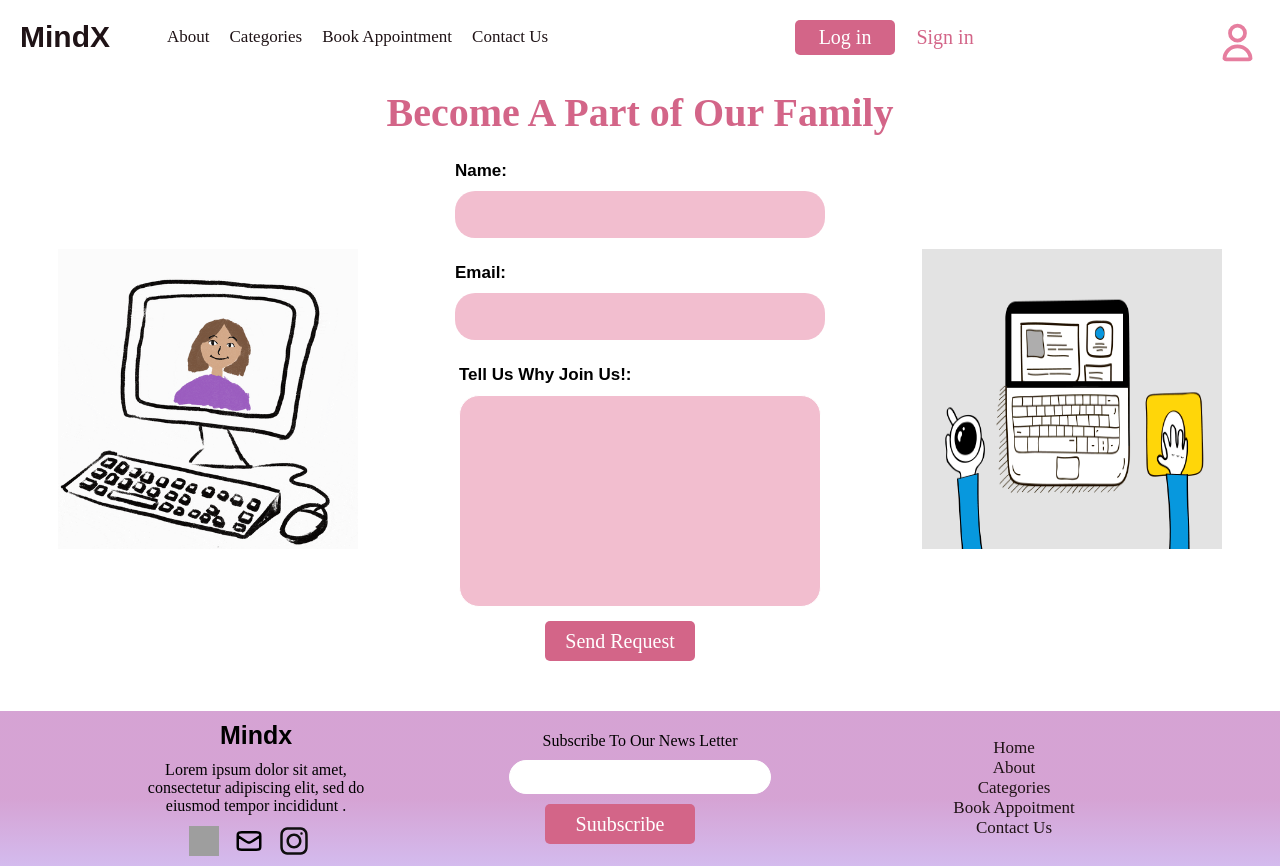
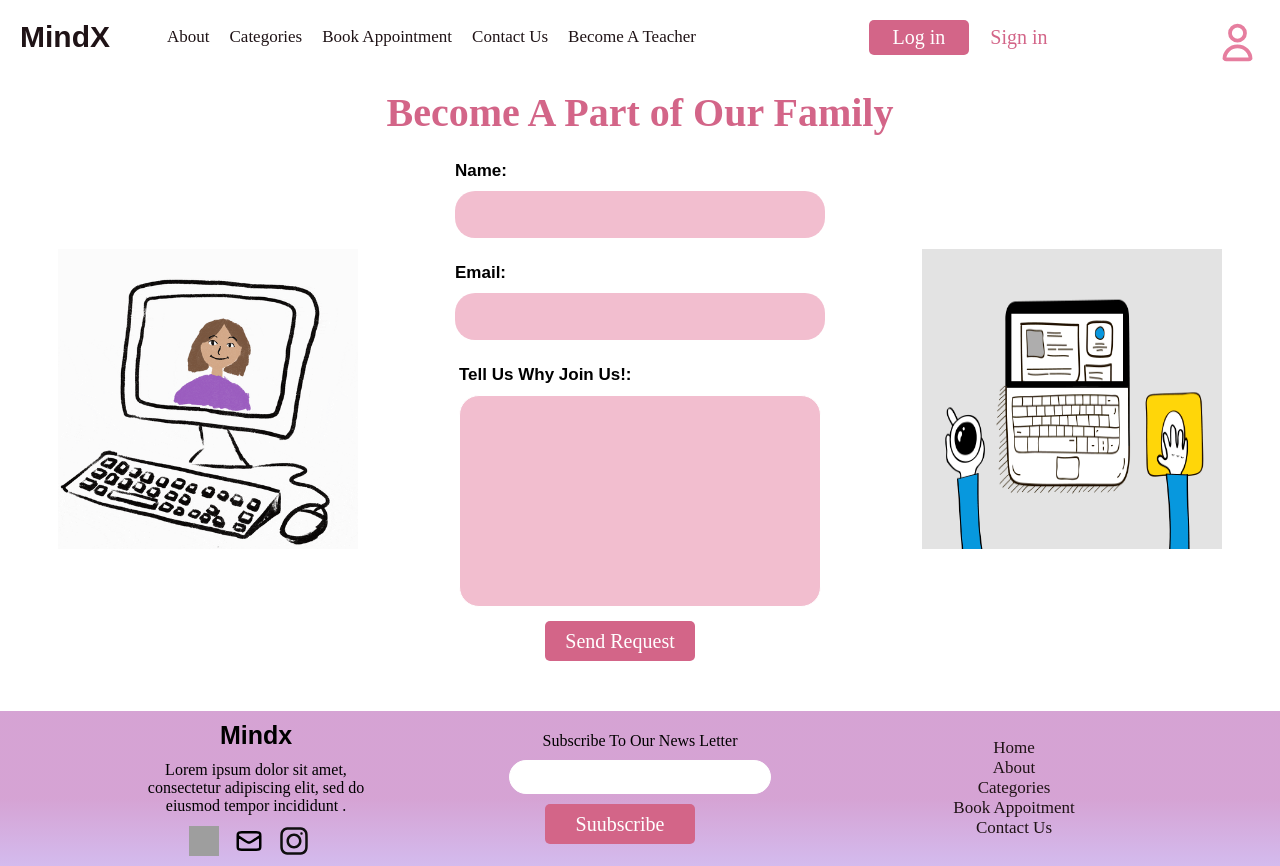
Before and after one commit to rasha-taher/ELearning_Front_End, a React (Create React App) app: page / in a window 1280 px wide. Built offline with nearby package versions, Linux system fonts and the light colour scheme; grey boxes are pictures that could not be loaded.

Commit message:
added the request to  become  teacher page

```diff
--- a/src/Components/Header.jsx
+++ b/src/Components/Header.jsx
@@ -35,6 +35,9 @@ const Header = () => {
             <li className="menu-li">
               <a href="#contact"> Contact Us </a>
             </li>
+            <li className="menu-li">
+              <a href="#"> Become A Teacher </a>
+            </li>
           </ul>
         </div>
 
```
